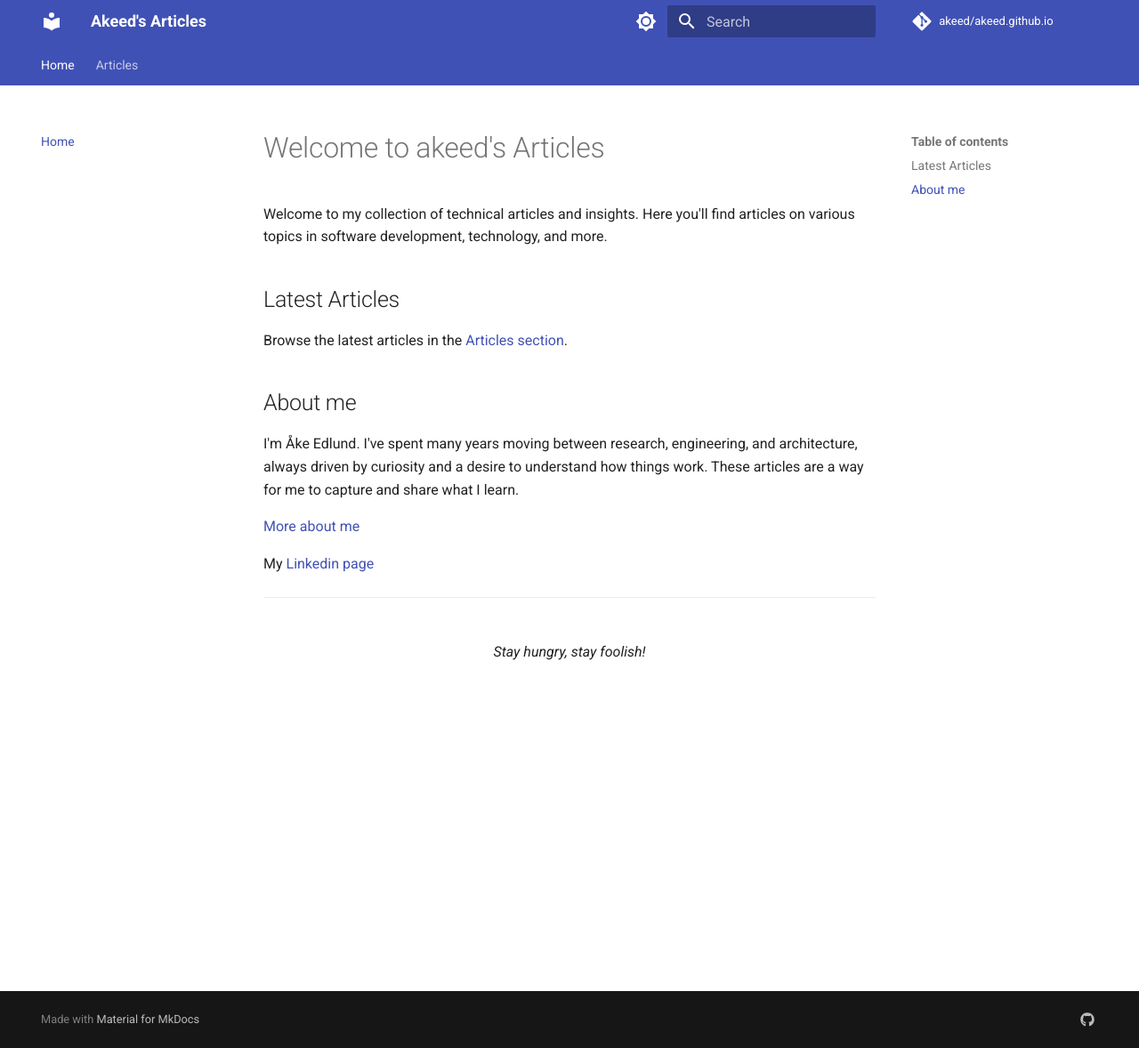
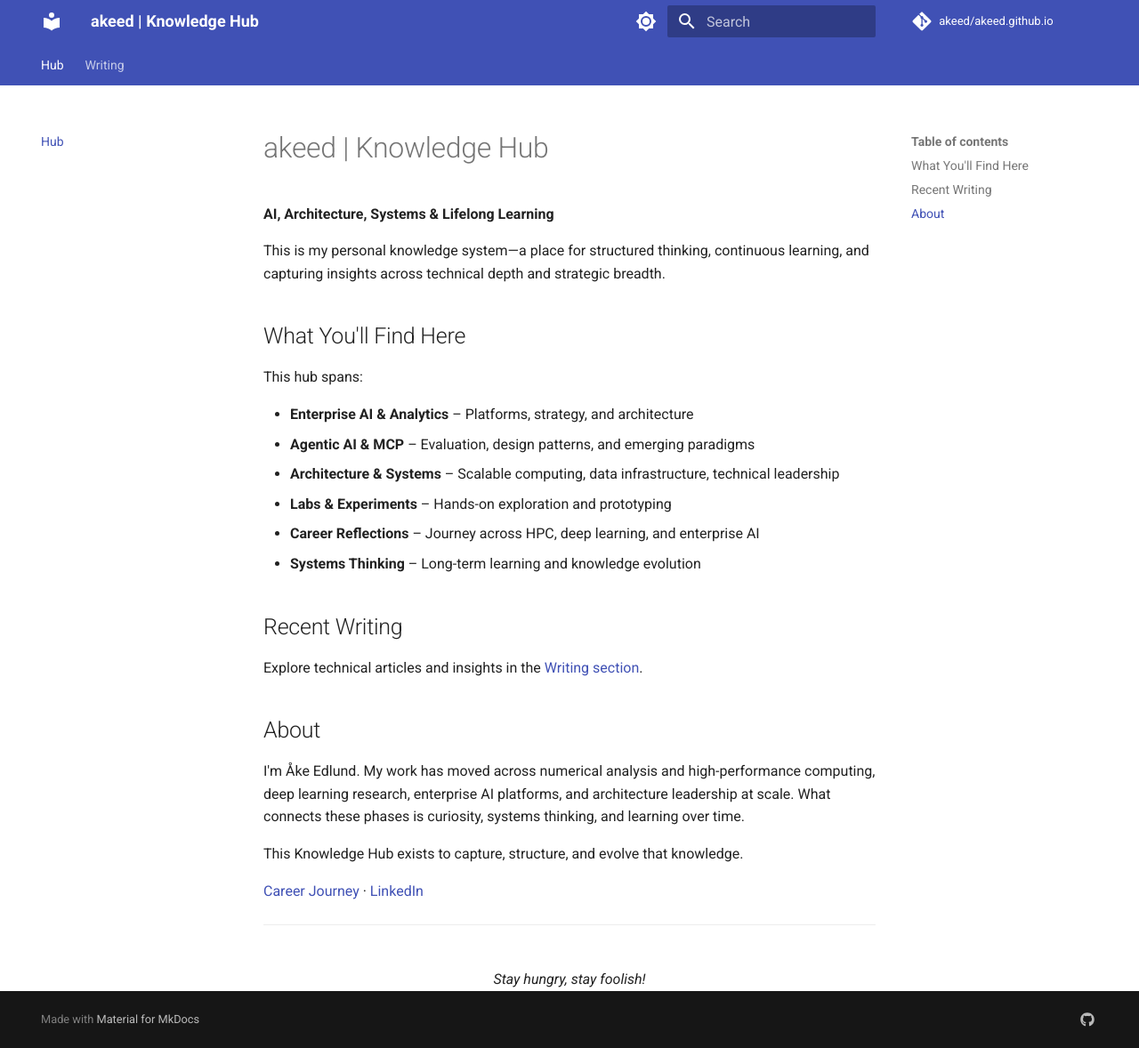
Before and after one commit to akeed/akeed.github.io, an MkDocs documentation site: the page built from docs/index.md, in a window 1280 px wide and 1178 px high. Shown: the whole window at 89% size. Built offline with MkDocs 1.6.1 and Material for MkDocs 9.7.7, drawn with Linux system fonts in a browser that asks for light colours; comment, search, counter and statistics services are not loaded.

Commit message:
Transform site to Knowledge Hub branding

```diff
--- a/docs/index.md
+++ b/docs/index.md
@@ -1,18 +1,31 @@
-# Welcome to akeed's Articles
+# akeed | Knowledge Hub
 
-Welcome to my collection of technical articles and insights. Here you'll find articles on various topics in software development, technology, and more.
+**AI, Architecture, Systems & Lifelong Learning**
 
-## Latest Articles
+This is my personal knowledge system—a place for structured thinking, continuous learning, and capturing insights across technical depth and strategic breadth.
 
-Browse the latest articles in the [Articles section](articles/index.md).
+## What You'll Find Here
 
-## About me
+This hub spans:
 
-I'm Åke Edlund. I've spent many years moving between research, engineering, and architecture, always driven by curiosity and a desire to understand how things work. These articles are a way for me to capture and share what I learn.
+- **Enterprise AI & Analytics** – Platforms, strategy, and architecture
+- **Agentic AI & MCP** – Evaluation, design patterns, and emerging paradigms
+- **Architecture & Systems** – Scalable computing, data infrastructure, technical leadership
+- **Labs & Experiments** – Hands-on exploration and prototyping
+- **Career Reflections** – Journey across HPC, deep learning, and enterprise AI
+- **Systems Thinking** – Long-term learning and knowledge evolution
 
-[More about me](articles/Career-journey/index.md)
+## Recent Writing
 
-My [Linkedin page](https://www.linkedin.com/in/aaked/)
+Explore technical articles and insights in the [Writing section](articles/index.md).
+
+## About
+
+I'm Åke Edlund. My work has moved across numerical analysis and high-performance computing, deep learning research, enterprise AI platforms, and architecture leadership at scale. What connects these phases is curiosity, systems thinking, and learning over time.
+
+This Knowledge Hub exists to capture, structure, and evolve that knowledge.
+
+[Career Journey](articles/Career-journey/index.md) · [LinkedIn](https://www.linkedin.com/in/aaked/)
 
 ---
 
--- a/mkdocs.yml
+++ b/mkdocs.yml
@@ -1,7 +1,7 @@
-site_name: Akeed's Articles
+site_name: akeed | Knowledge Hub
 site_url: https://akeed.github.io/
-site_description: A collection of technical articles and insights
-site_author: Akeed
+site_description: AI, Architecture, Systems & Lifelong Learning
+site_author: Åke Edlund
 
 # Repository
 repo_name: akeed/akeed.github.io
@@ -60,8 +60,8 @@ markdown_extensions:
 
 # Navigation
 nav:
-  - Home: index.md
-  - Articles: articles/index.md
+  - Hub: index.md
+  - Writing: articles/index.md
 
 # Plugins
 plugins:
```
Also changed, not shown: context.md (added, +162 -0 lines).
